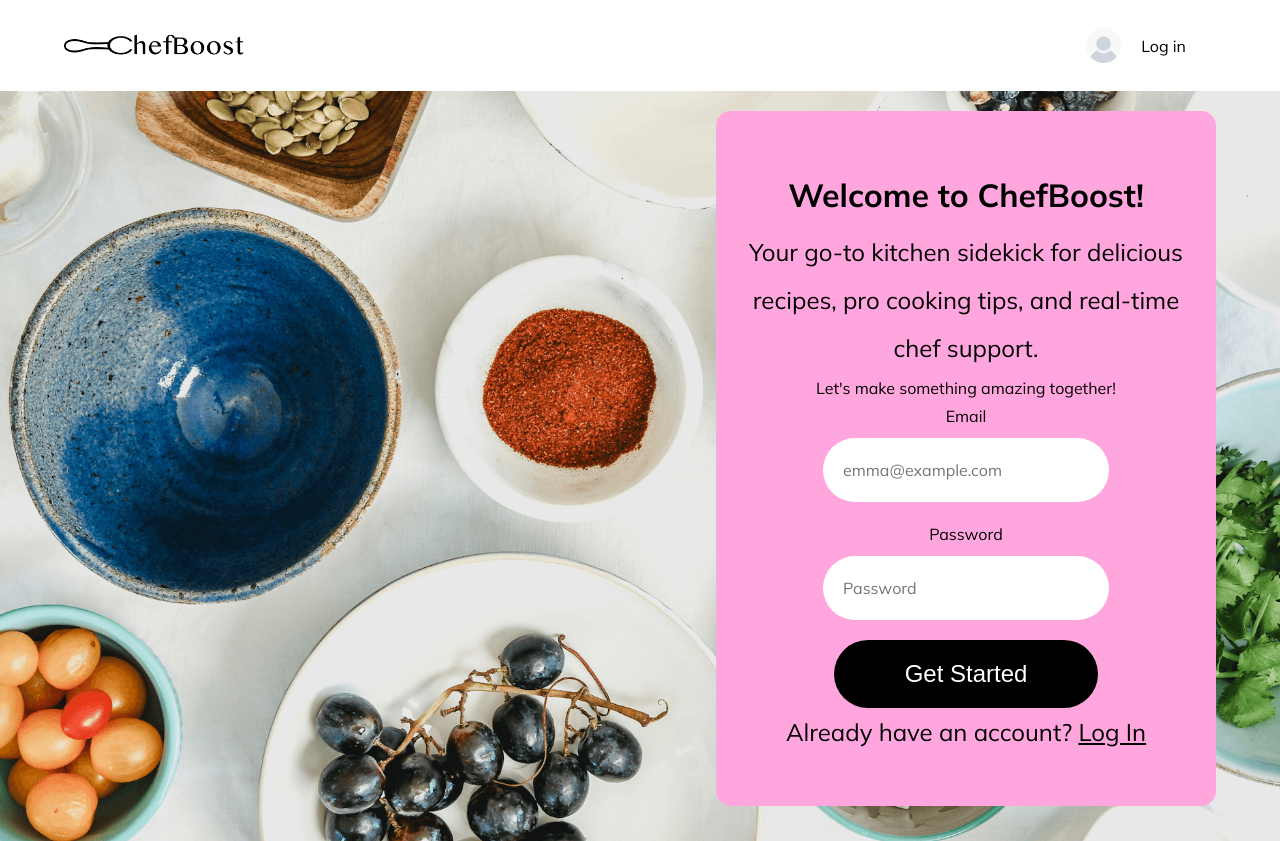
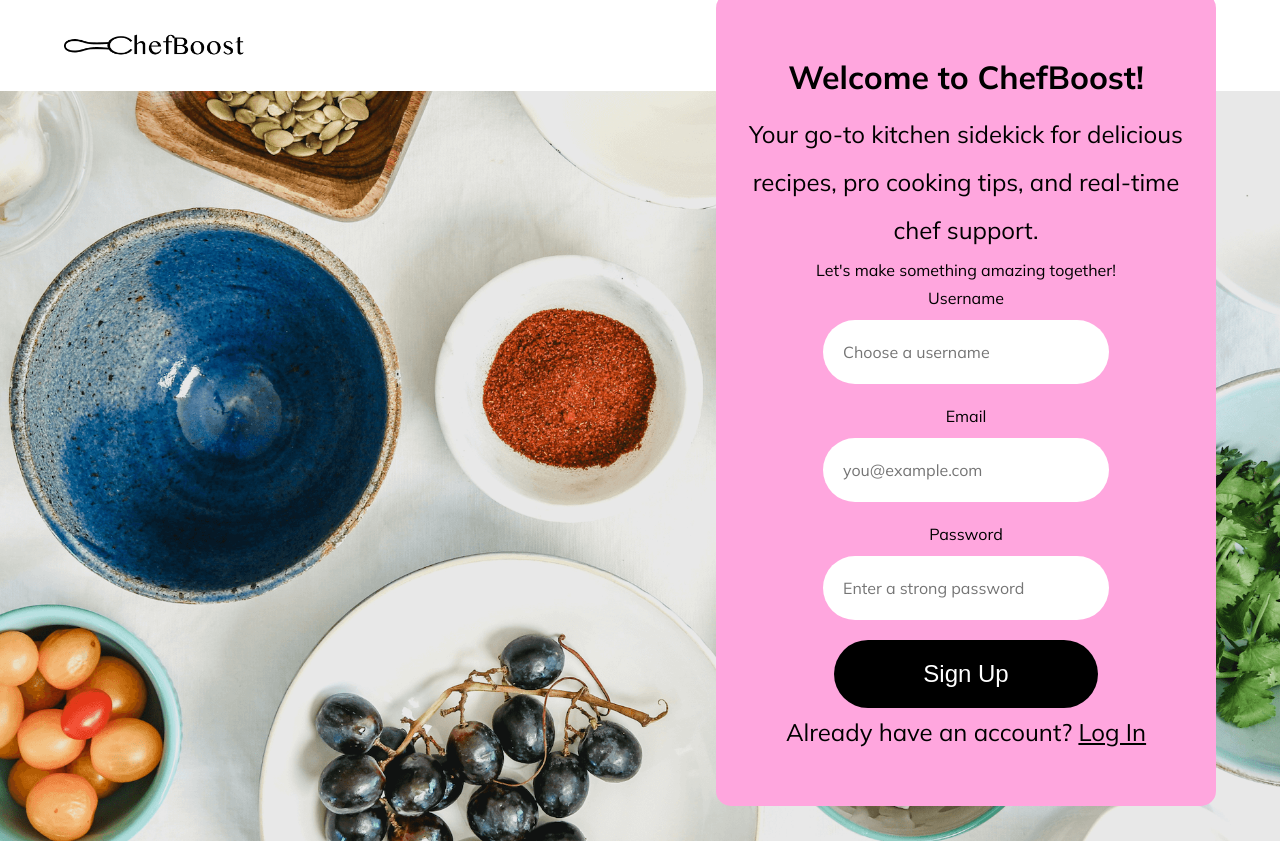
Before and after one commit to twosavoie/gen-ai-recipe-chatbot, a Flask app: page /signup in a window 1280 px wide. Run offline with Flask 3, Linux system fonts and the light colour scheme; parts of the project's set-up code (start-up, migrations or seed data) failed here and were passed over.

Commit message:
Update template files to match main

```diff
--- a/templates/signup.html
+++ b/templates/signup.html
@@ -4,8 +4,6 @@
 
 {% block header %}
 <div class="user-info">
-  <img src="{{ url_for('static', filename='avatar.png' ) }}" alt="" class="user-image">
-  <a href="{{ url_for('login') }}" class="link-underline">Log in</a>
 </div>
 {% endblock %}
 
@@ -16,15 +14,23 @@
     <p>Your go-to kitchen sidekick for delicious recipes, pro cooking tips, and real-time chef support.</p>
     <p class="subtext">Let's make something amazing together!</p>
     <form method="POST" class="auth-form-content-wrapper">
+      <!-- Username Field -->
       <div class="form-group">
-        <label for="username">Email</label>
-        <input type="text" id="username" name="username" placeholder="emma@example.com" required>
+        <label for="username">Username</label>
+        <input type="text" id="username" name="username" placeholder="Choose a username" required>
       </div>
+      <!-- Email Field -->
+      <div class="form-group">
+        <label for="email">Email</label>
+        <input type="email" id="email" name="email" placeholder="you@example.com" required>
+      </div>
+      <!-- Password Field -->
       <div class="form-group">
         <label for="password">Password</label>
-        <input type="password" id="password" name="password" placeholder="Password" required>
+        <input type="password" id="password" name="password" placeholder="Enter a strong password" required>
       </div>
-      <button type="submit" class="btn">Get Started</button>
+      <!-- Submit Button -->
+      <button type="submit" class="btn">Sign Up</button>
     </form>
     <p>Already have an account? <a href="{{ url_for('login') }}">Log In</a></p>
   </div>
```
Also changed, not shown: templates/my_account.html (+7 -1 lines).
